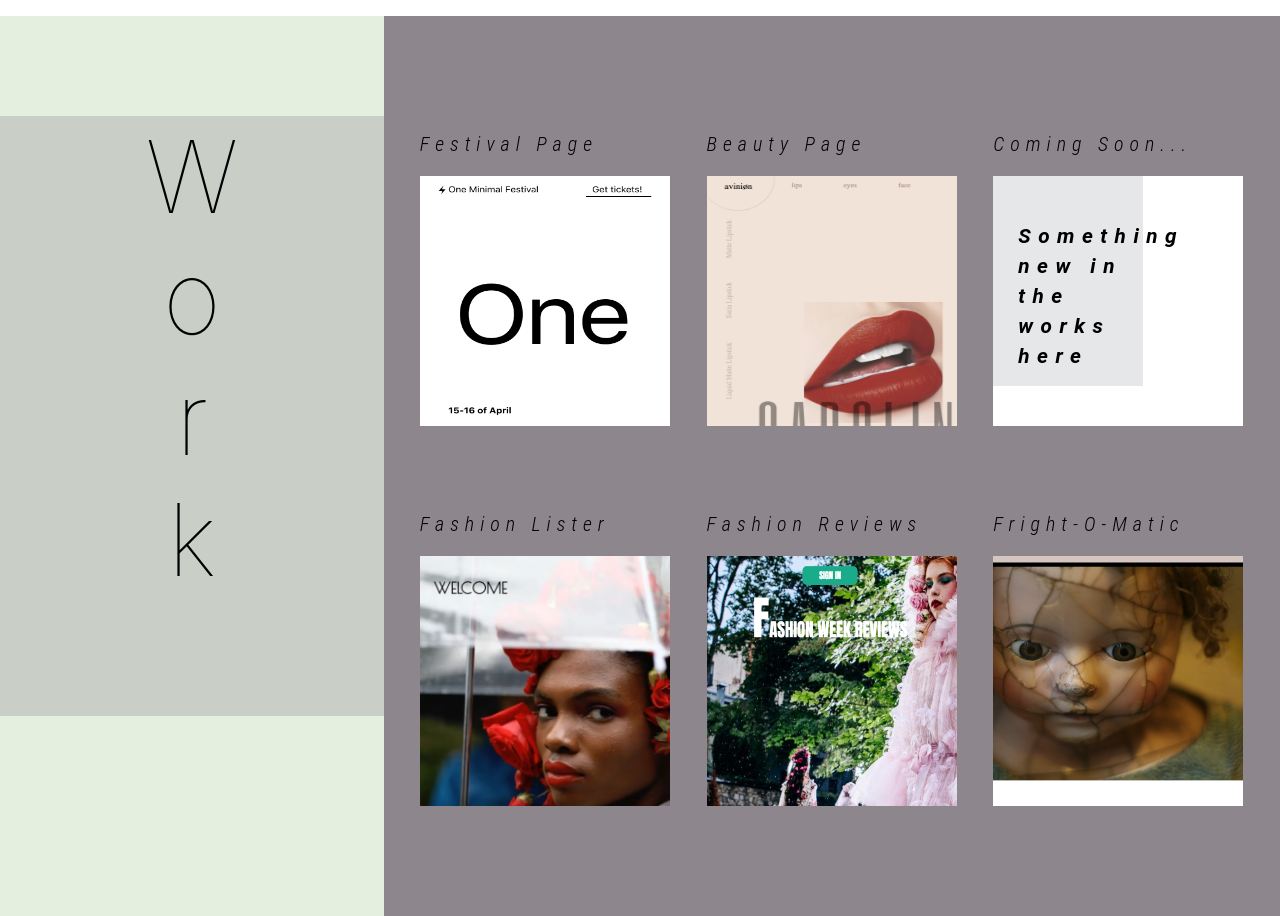
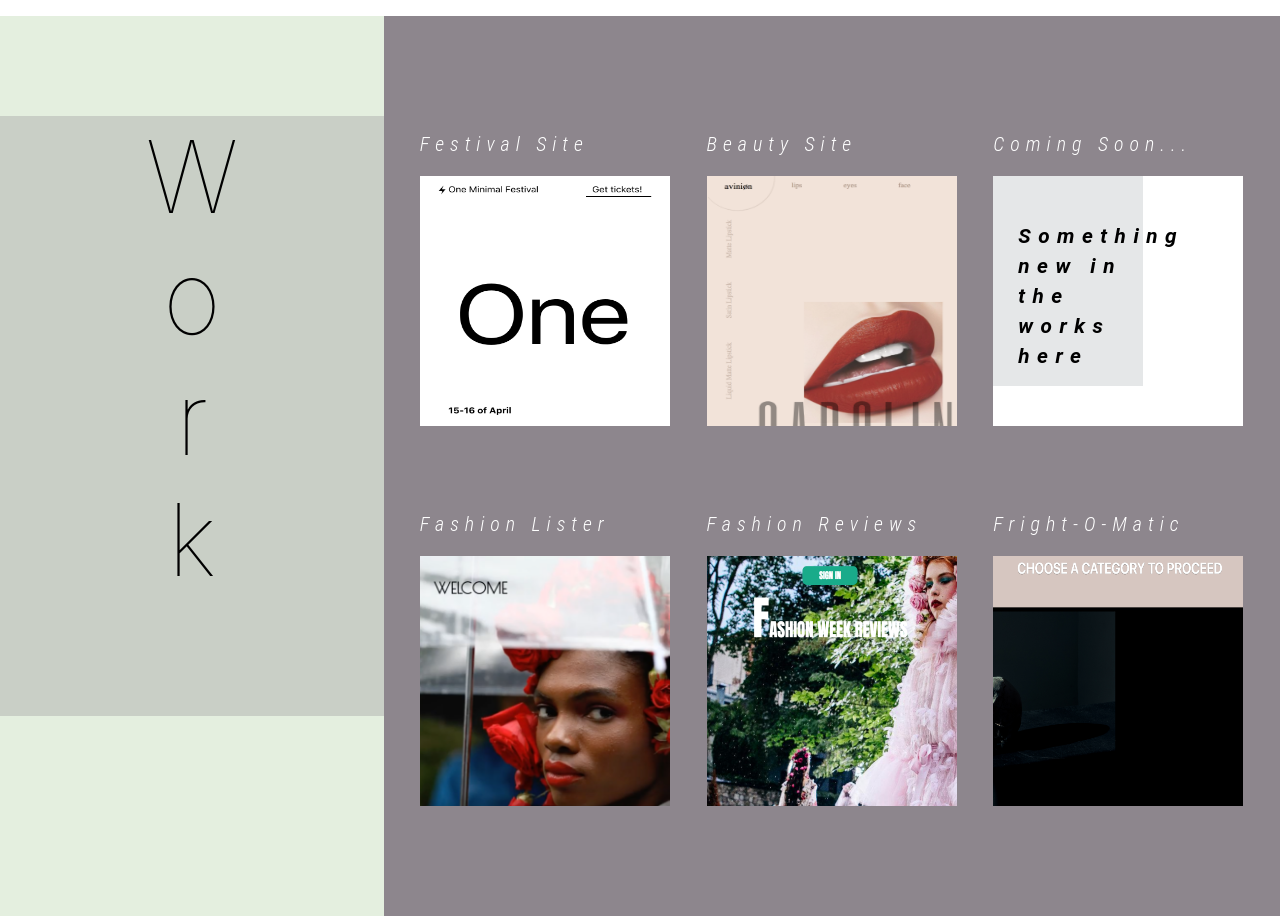
Before and after one commit to DDarrow123/New_Website_2022, a React (Create React App) app: page /#/work in a window 1280 px wide. Shown: the part 160-1076 px from the top of the page. Built offline with nearby package versions, Linux system fonts and the light colour scheme; a web font is replaced by a local one.

Commit message:
added project github links to work page

```diff
--- a/src/assets/_mixins.scss
+++ b/src/assets/_mixins.scss
@@ -45,6 +45,7 @@
 @mixin work-project-name() {
   font-style: italic;
   font-family: sans-serif;
+  color: white;
   width: 36%;
   font-size: 20px;
   font-family: "Roboto Condensed", sans-serif;
--- a/src/components/Work.js
+++ b/src/components/Work.js
@@ -70,7 +70,7 @@ class Work extends Component {
               <div className="implementation-container">
                 <div className="work-name">
                   {" "}
-                  Festival Page
+                  Festival Site
                   <div className="card">
                     <a href="#">
                       <img className="work-image" src={festival_img} />
@@ -79,7 +79,7 @@ class Work extends Component {
                 </div>
                 <div className="work-name">
                   {" "}
-                  Beauty Page
+                  Beauty Site
                   <div className="card">
                     <a href="#">
                       <img src={beauty_img} />
@@ -103,7 +103,10 @@ class Work extends Component {
                   <div className="work-name">
                     Fashion Lister
                     <div className="card">
-                      <a href="#">
+                      <a
+                        href="https://github.com/DDarrow123/Fashion_Lister"
+                        target="_blank"
+                      >
                         <img src={fashion_lister} />
                       </a>
                     </div>
@@ -111,13 +114,23 @@ class Work extends Component {
                   <div className="work-name">
                     Fashion Reviews
                     <div className="card">
-                      <img src={fashion_week} />
+                      <a
+                        href="https://github.com/DDarrow123/Mod-3-Final-Project-Front-End"
+                        target="_blank"
+                      >
+                        <img src={fashion_week} />
+                      </a>
                     </div>
                   </div>
                   <div className="work-name">
                     Fright-O-Matic
                     <div className="card">
-                      <img src={fright_matic} />
+                      <a
+                        href="https://github.com/free2580/Fright-O-Matic"
+                        target="_blank"
+                      >
+                        <img src={fright_matic} />
+                      </a>
                     </div>
                   </div>
                 </div>
@@ -131,3 +144,4 @@ class Work extends Component {
 }
 
 export default Work;
+//https://ddarrow123.github.io/Example_1/index.html
```
Also changed, not shown: src/assets/images/fright_matic.png.
